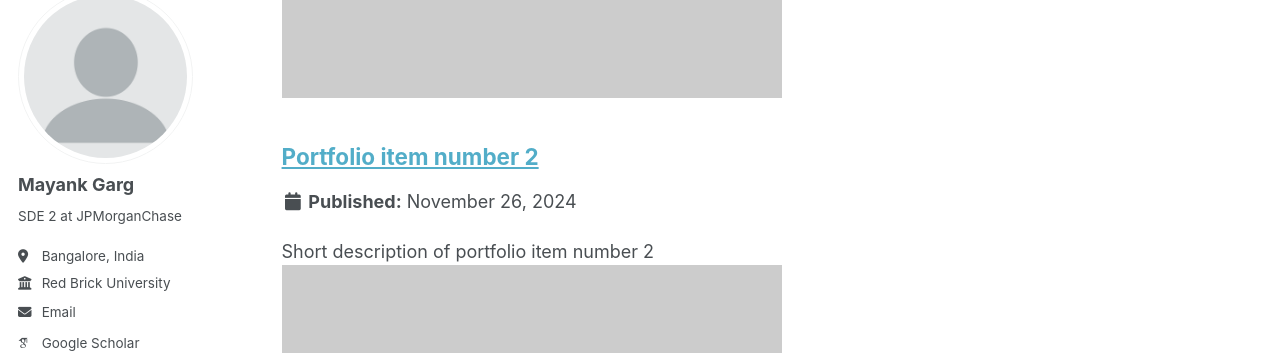
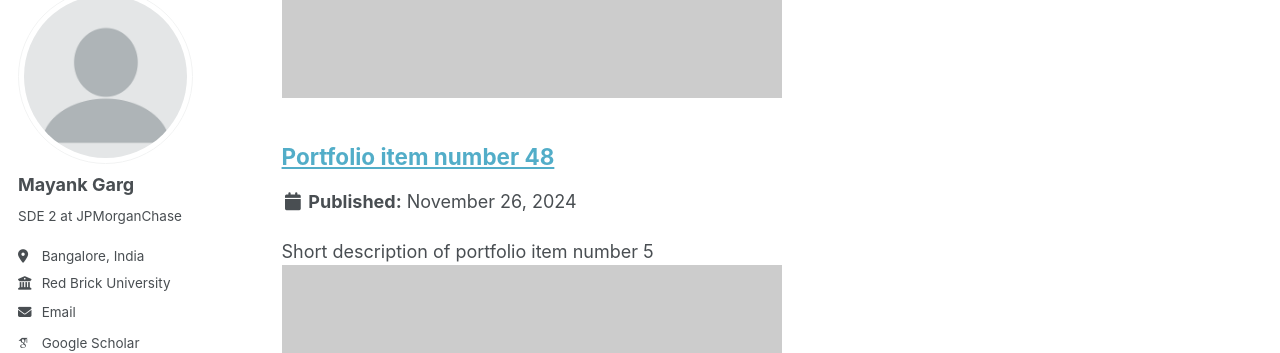
Before and after one commit to mayankgrg/mayankgrg.github.io, a Jekyll site: the page built from _pages/portfolio.html, in a window 1280 px wide and 900 px high, scrolled down 387 px. Shown: the part 117-470 px from the top of the window. Built offline with Jekyll 4.4.1, drawn with Linux system fonts in a browser that asks for light colours; some web fonts are replaced.

Commit message:
Update portfolio-2.html

```diff
--- a/_portfolio/portfolio-2.html
+++ b/_portfolio/portfolio-2.html
@@ -1,6 +1,8 @@
 ---
-title: "Portfolio item number 2"
-excerpt: "Short description of portfolio item number 2 <br/><img src='/images/500x300.png'>"
+title: "Portfolio item number 48"
+excerpt: "Short description of portfolio item number 5 <br/>[![Alternate Text](/images/500x300.png)](https://github.com/anshikabajpai23/anshikabajpai23.github.io/assets/40437600/8cb72390-8258-48c0-ab47-7695da247832
+ 'Link Title')
+"
 collection: portfolio
 ---
 
```
